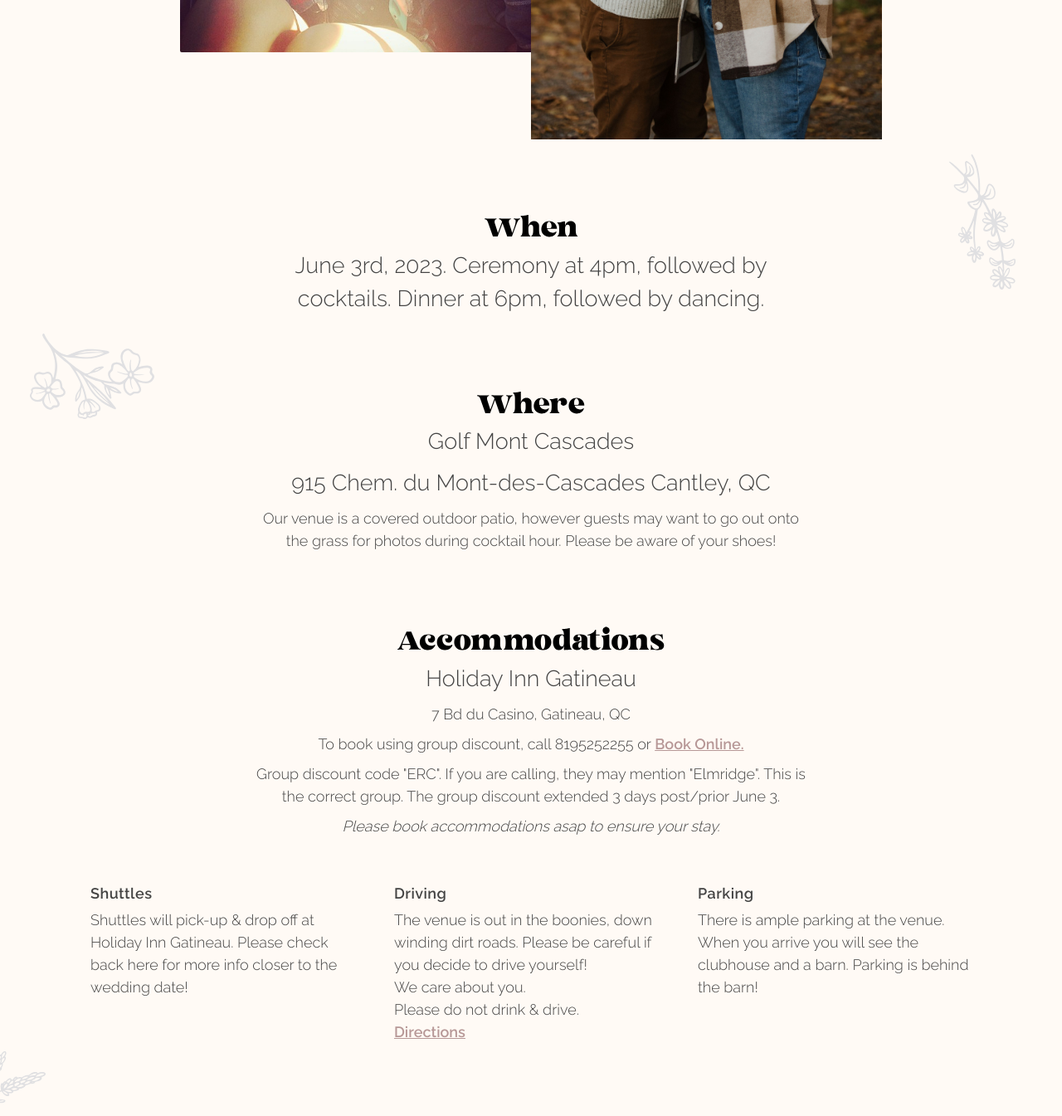
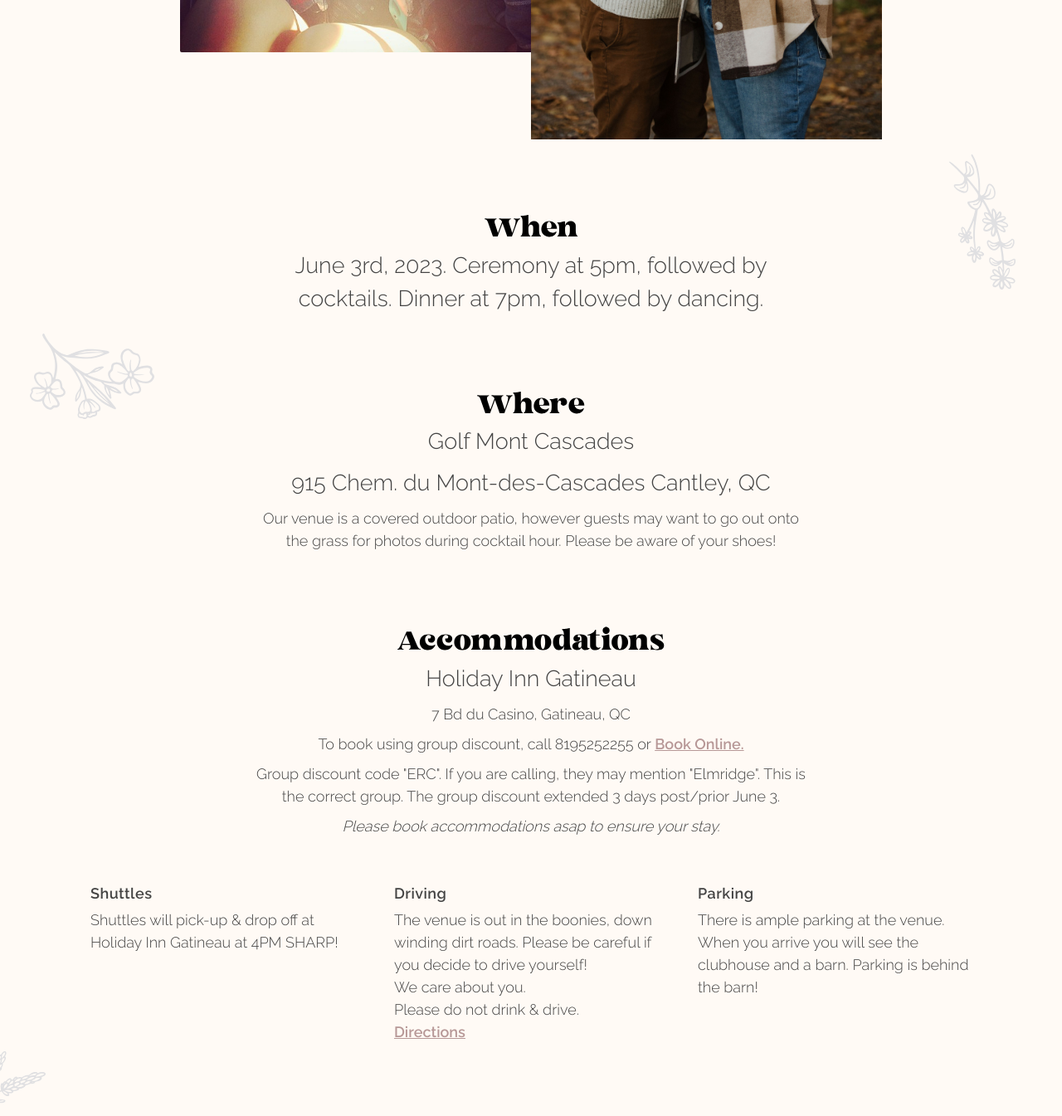
Before and after one commit to martenbjork/erin-and-benoit, a Next.js app: page / in a window 1280 px wide. Shown: the part 1221-2566 px from the top of the page at 83% size. Built offline with nearby package versions, Linux system fonts and the light colour scheme.

Commit message:
Update index.tsx

```diff
--- a/src/pages/index.tsx
+++ b/src/pages/index.tsx
@@ -133,8 +133,8 @@ export default function Home() {
           <div className={styles.Item}>
             <TitleWhen />
             <p className="large">
-              June 3rd, 2023. Ceremony at 4pm, followed by cocktails. Dinner at
-              6pm, followed by dancing.
+              June 3rd, 2023. Ceremony at 5pm, followed by cocktails. Dinner at
+              7pm, followed by dancing.
             </p>
           </div>
 
@@ -174,8 +174,7 @@ export default function Home() {
           <div>
             <h3>Shuttles</h3>
             <p>
-              Shuttles will pick-up & drop off at Holiday Inn Gatineau. Please
-              check back here for more info closer to the wedding date!
+              Shuttles will pick-up & drop off at Holiday Inn Gatineau at <b>4PM SHARP!</b>
             </p>
           </div>
 
```
